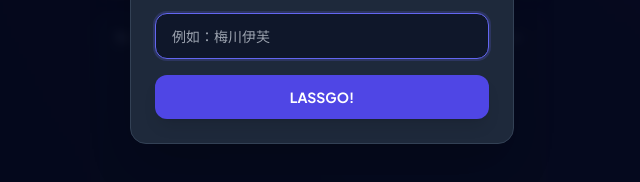
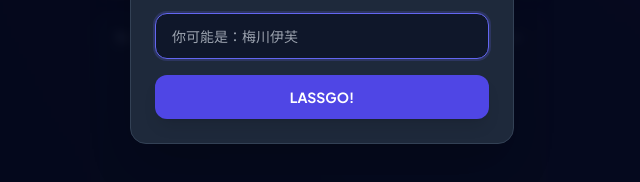
Before and after one commit to AcoA4/zhu-zhu-bar, a plain HTML site: page index.html in a window 1280 px wide. Shown: the part 396-578 px from the top of the page, 318-958 px from the left. Drawn offline with nearby package versions, Linux system fonts and the light colour scheme; no server answers.

Commit message:
Update index.html

```diff
--- a/index.html
+++ b/index.html
@@ -102,7 +102,7 @@
         <p class="text-xs text-slate-400 mt-1">如果我不知道你是誰那我就不會知道你是誰</p>
       </div>
       <div>
-        <input id="modal-nickname-input" type="text" maxlength="15" placeholder="例如：梅川伊芙"
+        <input id="modal-nickname-input" type="text" maxlength="15" placeholder="你可能是：梅川伊芙"
           class="w-full bg-slate-900 border border-slate-700 focus:border-indigo-500 focus:ring-2 focus:ring-indigo-500/20 text-white rounded-xl px-4 py-3 text-sm transition outline-none"
           onkeydown="if(event.key === 'Enter') saveNickname()" />
       </div>
```
